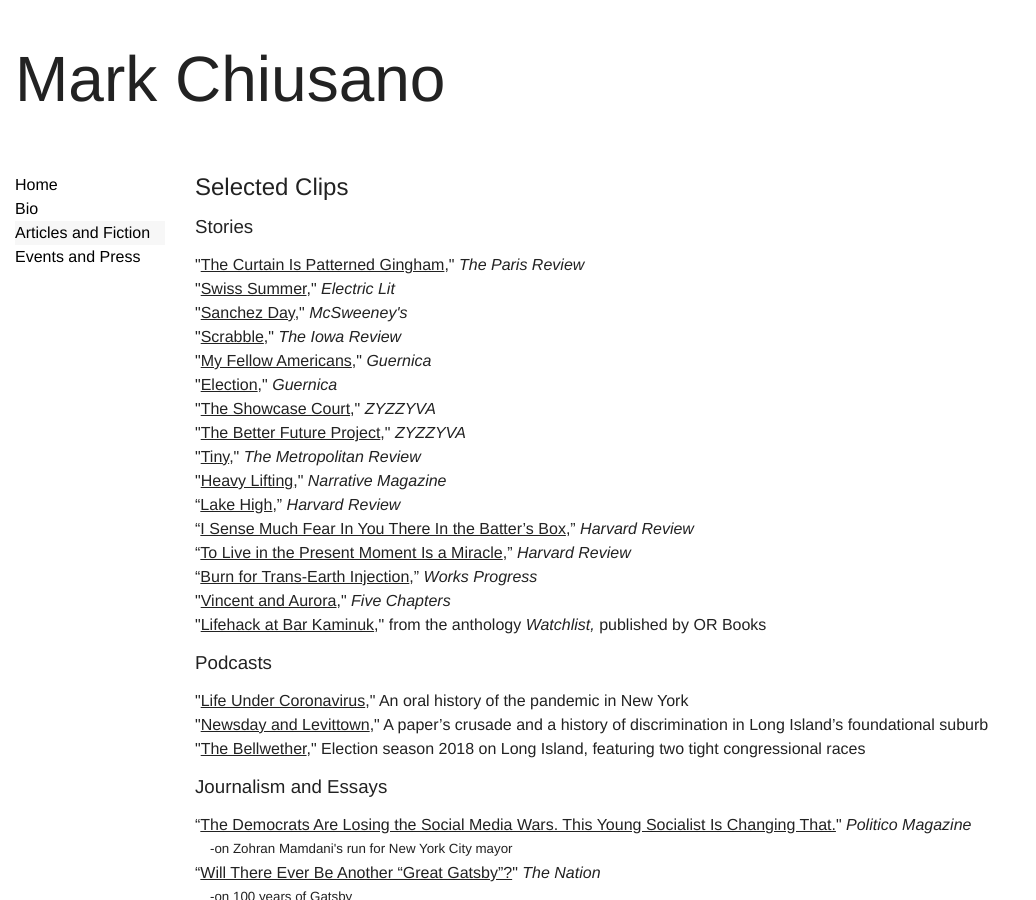
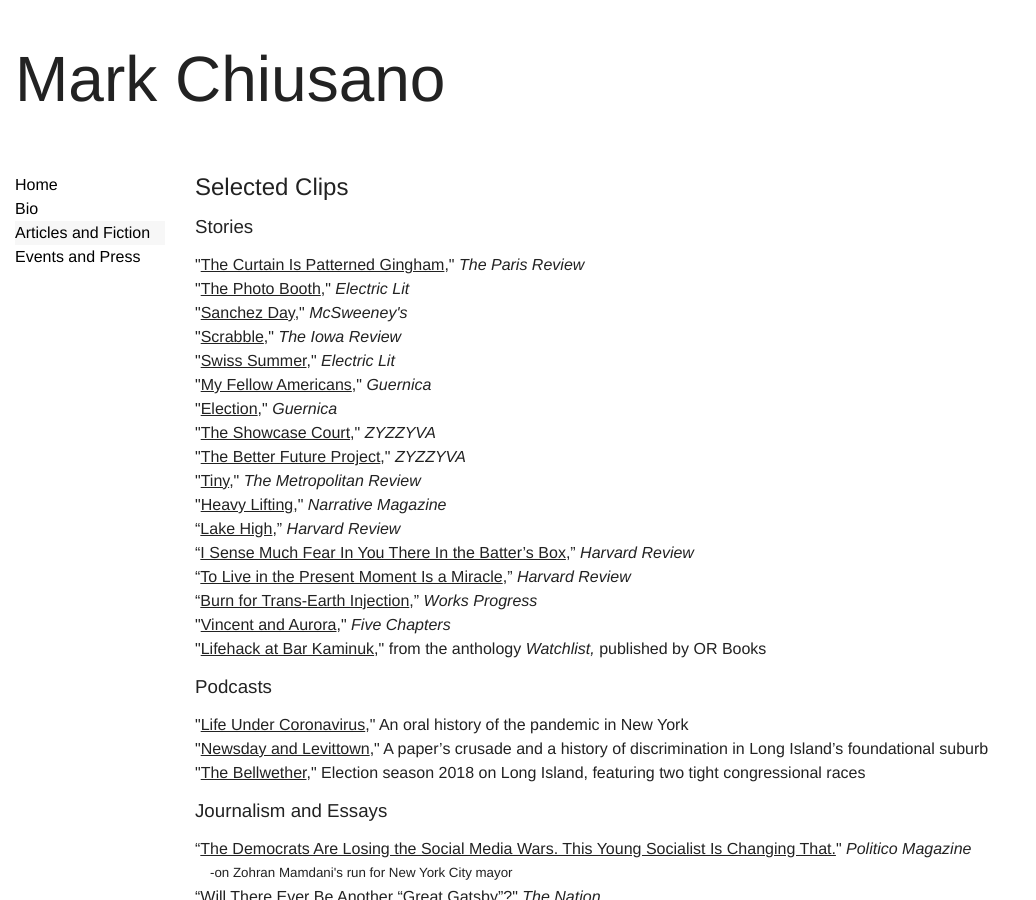
Before and after one commit to mjchiusano/mjchiusano.github.io, a Jekyll site: the page built from work.html, in a window 1280 px wide and 900 px high. Shown: the whole window, without its empty margins (0-1036 px from the left). Built offline with Jekyll 4.4.1, drawn with Linux system fonts in a browser that asks for light colours; Markdown is read by kramdown in place of the engine named in the settings.

Commit message:
Update work.html
electric

```diff
--- a/work.html
+++ b/work.html
@@ -9,9 +9,10 @@
 <h3 class="gutter-pad-bottom">Stories</h3>
 <ul>
    <li>"<a href="https://www.theparisreview.org/blog/2023/02/23/the-curtain-is-patterned-gingham/">The Curtain Is Patterned Gingham</a>," <i>The Paris Review</i></li>
-  <li>"<a href="https://electricliterature.com/swiss-summer-by-mark-chiusano/">Swiss Summer</a>," <i>Electric Lit</i></li>
+  <li>"<a href="https://electricliterature.com/the-photo-booth-by-mark-chiusano/">The Photo Booth</a>," <i>Electric Lit</i></li>
   <li>"<a href="https://www.facebook.com/watch/?v=362809004687566">Sanchez Day</a>," <i>McSweeney's</i></li>
    <li>"<a href="https://iowareview.org/issue/volumes-52-issue-2volume-52-issue-3-winter-202223">Scrabble</a>," <i>The Iowa Review</i></li>
+   <li>"<a href="https://electricliterature.com/swiss-summer-by-mark-chiusano/">Swiss Summer</a>," <i>Electric Lit</i></li>
 <li>"<a href="https://www.guernicamag.com/my-fellow-americans/">My Fellow Americans</a>," <i>Guernica</i></li>
    <li>"<a href="https://www.guernicamag.com/election/">Election</a>," <i>Guernica</i></li>
    <li>"<a href="https://www.zyzzyva.org/product/zyzzyva-no-118-spring-2020/">The Showcase Court</a>," <i>ZYZZYVA</i></li>
```
